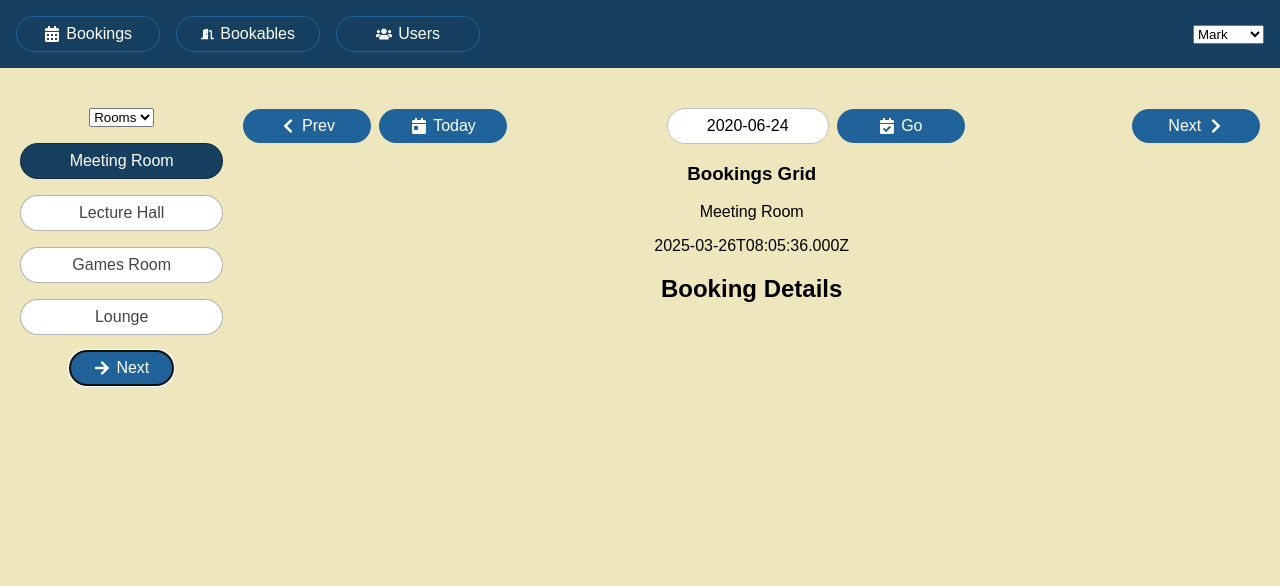
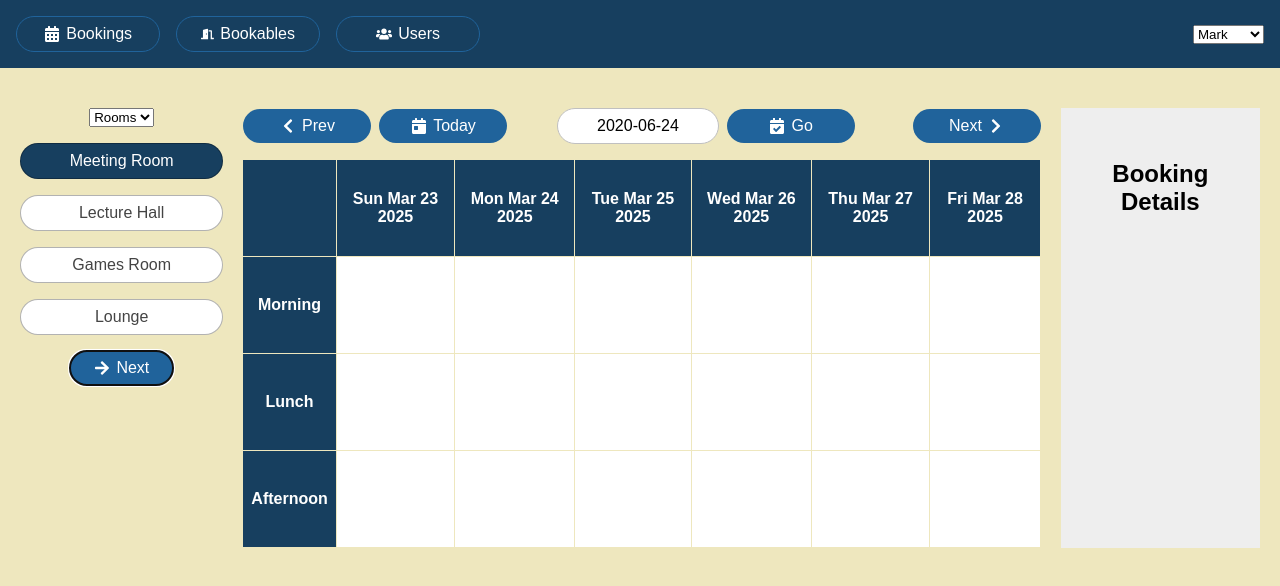
Before and after one commit to bion0625/react-hook-in-action, a React app: page /bookings in a window 1280 px wide. Built offline with nearby package versions, Linux system fonts and the light colour scheme; data requests are answered from the project's data file.

Commit message:
7.4 useMemo를 사용해 효율적으로 예약 격자 만들기

```diff
--- a/db.json
+++ b/db.json
@@ -1,5 +1,78 @@
 {
-    "bookings": [],
+    "bookings":  [
+        {
+          "session": "Lunch",
+          "date": "2020-06-22",
+          "bookableId": 1,
+          "title": "Onboarding",
+          "bookerId": 3,
+          "id": 1
+        },
+        {
+          "session": "Lunch",
+          "date": "2020-06-23",
+          "bookableId": 3,
+          "title": "Football Challenge",
+          "bookerId": 3,
+          "id": 2
+        },
+        {
+          "session": "Morning",
+          "date": "2020-06-24",
+          "bookableId": 1,
+          "title": "Movie Pitch!",
+          "bookerId": 2,
+          "id": 3
+        },
+        {
+          "session": "Evening",
+          "date": "2020-06-25",
+          "bookableId": 1,
+          "title": "Meeting Room",
+          "bookerId": 2,
+          "id": 4
+        },
+        {
+          "session": "Breakfast",
+          "date": "2020-06-26",
+          "bookableId": 3,
+          "title": "Tiddlywinks",
+          "bookerId": 2,
+          "id": 5
+        },
+        {
+          "session": "Lunch",
+          "date": "2020-05-25",
+          "bookableId": 7,
+          "title": "Movie Pitch!",
+          "bookerId": 1,
+          "id": 6
+        },
+        {
+          "session": "Lunch",
+          "date": "2020-06-26",
+          "bookableId": 1,
+          "title": "New Employee Intro",
+          "bookerId": 1,
+          "id": 7
+        },
+        {
+          "session": "Afternoon",
+          "date": "2020-06-23",
+          "bookableId": 1,
+          "title": "Project Update",
+          "bookerId": 1,
+          "id": 8
+        },
+        {
+          "session": "Afternoon",
+          "date": "2020-06-22",
+          "bookableId": 2,
+          "title": "Quiz",
+          "bookerId": 1,
+          "id": 9
+        }
+      ],
     "users": [
         {
             "id": 1,
--- a/src/App.css
+++ b/src/App.css
@@ -240,3 +240,93 @@ main {
 header .icon-loading {
   color: white;
 }
+
+
+.bookings {
+  display: grid;
+  grid-template-columns: 4fr 1fr;
+  grid-column-gap: 20px;
+}
+.bookingsError {
+  background: var(--error);
+  color: var(--page-bg);
+  padding: 1em;
+  margin:0;
+}
+.bookingsGrid {
+  width: 100%;
+  border-collapse: collapse;
+}
+.bookingsGrid th,
+.bookingsGrid td {
+  padding:0.5em;
+  border:1px solid var(--page-bg);
+  height:5em;
+}
+.bookingsGrid th {
+  background: var(--primary);
+  color:var(--light-text);
+}
+.bookingsGrid td {
+  background:var(--light-text);
+  transition: opacity 0.4s ease;
+  opacity: 0.5;
+}
+.bookingsGrid.active td {
+  color:var(--dark-text);
+  opacity: 1;
+}
+.bookingsGrid thead th {
+  border-top:none;
+  border-bottom:none;
+}
+.bookingsGrid th:first-child,
+.bookingsGrid th:last-child {
+  border-left:none;
+  border-right:none;
+}
+.bookingsGrid.active td:hover {
+  cursor: pointer;
+  background:#eee;
+}
+.bookingsGrid.active .selected {
+  background: var(--secondary);
+  color:var(--light-text);
+}
+.bookingsGrid.active td.selected:hover {
+  background: var(--secondary);
+  color: var(--primary);
+}
+.bookingsGrid .status {
+  font-size: 200%;
+}
+.booking-details .icon-loading {
+  font-size: 100%;
+  margin-right: 0.5em;
+}
+.grid-wrapper {
+  position: relative;
+  width: 100%;
+  min-height: 600px;
+  overflow:auto;
+}
+
+.grid {
+  position: absolute;
+  width: 100%;
+}
+
+.status {
+  transition: opacity 300ms;
+  transition-delay: 100ms;
+  opacity: 1;
+}
+
+.active .status {
+  opacity: 0;
+}
+
+.placeholder {
+  background:#eee;
+  padding:2rem;
+}
--- a/src/components/Bookings/BookingsGrid.js
+++ b/src/components/Bookings/BookingsGrid.js
@@ -1,10 +1,82 @@
+import { Fragment, useEffect, useMemo, useState } from "react";
+import { getGrid, transformBookings } from "./grid-builder";
+import { getBookings } from "../../util/api";
+import { FaSpinner } from "react-icons/fa";
+
 const BookingsGrid = ({week, bookable, booking, setBooking}) => {
+
+    const [bookings, setBookings] = useState(null);
+    const [error, setError] = useState(null);
+
+    const {grid, sessions, dates} = useMemo(
+        () => bookable ? getGrid(bookable, week.start) : {},
+        [bookable, week.start]
+    );
+
+    useEffect(() => {
+        if (bookable) {
+            let doUpdate = true;
+
+            setBookings(null);
+            setError(false);
+            setBooking(null);
+
+            getBookings(bookable.id, week.start, week.end)
+            .then(resp => {
+                if (doUpdate) setBookings(transformBookings(resp));
+            })
+            .catch(setError);
+
+            return () => doUpdate = false;
+        }
+    }, [week, bookable, setBooking]);
+
+    const cell = (session, date) => {
+        const cellData = bookings?.[session]?.[date] || grid[session][date];
+        const isSelected = booking?.session === session && booking?.date === date;
+
+        return (
+            <td key={date} className={isSelected ? "selected" : null} onClick={bookings ? () => setBooking(cellData) : null}>
+                {cellData.title}
+            </td>
+        )
+    }
+
+    if (!grid) return <FaSpinner/>
+
     return (
-        <div className="bookings-grid placeholder">
-            <h3>Bookings Grid</h3>
-            <p>{bookable?.title}</p>
-            <p>{week.date.toISOString()}</p>
-        </div>
+        <Fragment>
+            {error && (
+                <p className="bookingsError">
+                    {`There was a problem loading the bookings data (${error})`}
+                </p>
+            )}
+            <table className={bookings ? "bookingsGrid active" : "bookingsGrid"}>
+                <thead>
+                    <tr>
+                        <th>
+                            <span className="status">
+                                <FaSpinner/>
+                            </span>
+                        </th>
+                        {dates.map(d => (
+                            <th key={d}>
+                                {new Date(d).toDateString()}
+                            </th>
+                        ))}
+                    </tr>
+                </thead>
+
+                <tbody>
+                    {sessions.map(session => (
+                        <tr key={session}>
+                            <th>{session}</th>
+                            {dates.map(date => cell(session, date))}
+                        </tr>
+                    ))}
+                </tbody>
+            </table>
+        </Fragment>
     )
 };
 
--- /dev/null
+++ b/src/components/Bookings/grid-builder.js
@@ -0,0 +1,39 @@
+import data from "../../static.json";
+import { addDays, shortISO } from "../../util/date-wrangler";
+
+export const getGrid = (bookable, startDate) => {
+
+    const dates = bookable.days.sort().map(d => shortISO(addDays(startDate, d)));
+
+    const sessions = bookable.sessions.map(i => data.sessions[i]);
+
+    const grid = {};
+
+    sessions.forEach(session => {
+        grid[session] = {};
+        dates.forEach(date => grid[session][date] = {
+            session,
+            date,
+            bookableId: bookable.id,
+            title: "",
+        });
+    });
+
+    return {
+        grid,
+        dates,
+        sessions
+    }
+};
+
+export const transformBookings = (bookingsArray) => {
+    return bookingsArray.reduce((bookings, booking) => {
+        const {session, date} = booking;
+
+        if (!bookings[session]) bookings[session] = {};
+
+        bookings[session][date] = booking;
+
+        return bookings;
+    }, {})
+}
--- a/src/util/api.js
+++ b/src/util/api.js
@@ -1,3 +1,5 @@
+import { shortISO } from "./date-wrangler";
+
 const getData = (url) => {
     return fetch(url)
     .then(res => {
@@ -7,3 +9,15 @@ const getData = (url) => {
 };
 
 export default getData;
+
+export const getBookings = (bookableId, startDate, endDate) => {
+    const start = shortISO(startDate);
+    const end = shortISO(endDate);
+
+    const urlRoot = "http://localhost:3001/bookings";
+
+    // const query = `bookableId=${bookableId}&date_gte=${start}&date_lte=${end}`;
+    const query = `bookableId=${bookableId}`;// todo json-server 기간쿼리 확인되면 이 줄 삭제 후 윗줄 주석 해제
+
+    return getData(`${urlRoot}?${query}`);
+}
--- a/src/util/date-wrangler.js
+++ b/src/util/date-wrangler.js
@@ -14,3 +14,7 @@ export function getWeek (forDate, daysOffset = 0) {
         end: addDays(date, 6-day),
     }
 }
+
+export const shortISO = (date) => {
+    return date.toISOString().split("T")[0];
+}
```
